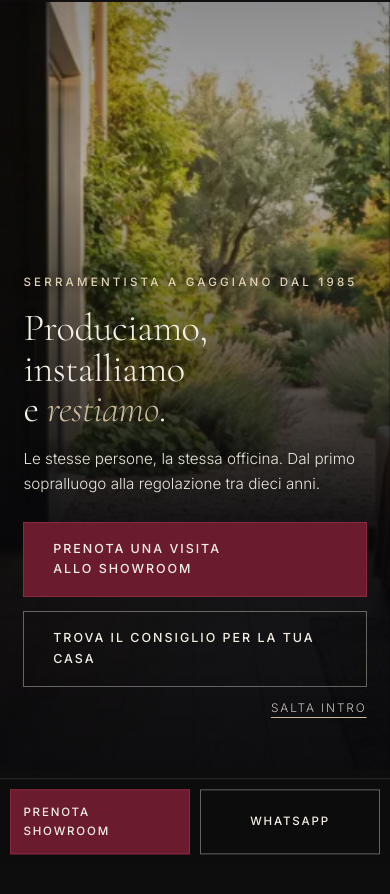
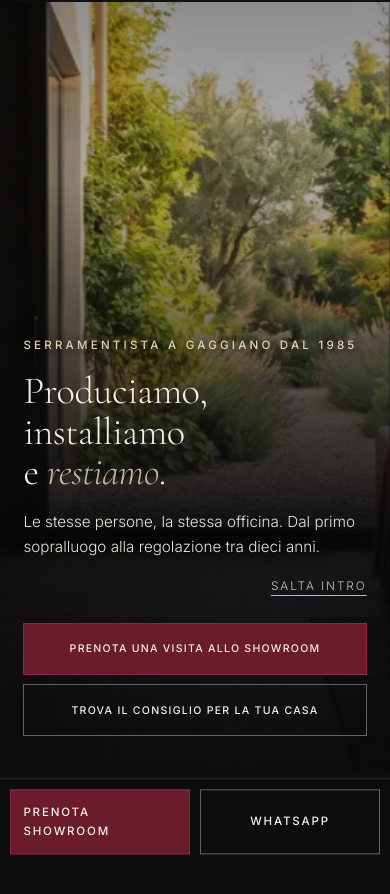
Before and after one commit to marketingbryan/cig-sito, a plain HTML site: page index.html in a window 390 px wide. Shown: the part 74-968 px from the top of the page. Drawn offline with nearby package versions, Linux system fonts and the light colour scheme.

Commit message:
fix home

```diff
--- a/assets/site.css
+++ b/assets/site.css
@@ -602,3 +602,18 @@ ul.pensieri>li::before{content:'';position:absolute;left:0;top:.75em;width:1.1re
 .icopy.c3 .btns{margin-top:1.6rem;pointer-events:auto;}
 .icopy.c3 .eyebrow{margin-bottom:1rem;}
 @media (max-width:640px){.icopy.c3{bottom:calc(env(safe-area-inset-bottom) + 5.2rem);}.icopy.c3 .btns .btn{width:100%;}}
+
+/* Intro: call to action fisse in basso in tutti e tre i momenti (al posto di «Entra»/«scorri») */
+.ictrl .icta{display:flex;flex-wrap:wrap;gap:.8rem;}
+.icopy.c3{bottom:clamp(7.5rem,16vh,10rem);}
+@media (max-width:640px){
+  .ictrl{flex-direction:column-reverse;align-items:stretch;gap:.9rem;}
+  .ictrl .skip{align-self:flex-end;}
+  .ictrl .icta{flex-direction:column;gap:.6rem;}
+  .ictrl .icta .btn{width:100%;justify-content:center;}
+  .icopy,.icopy.c3{bottom:calc(env(safe-area-inset-bottom) + 12.5rem);}
+}
+@media (max-width:640px){
+  .ictrl .icta .btn{padding:.9rem 1rem;font-size:.66rem;letter-spacing:.12em;white-space:nowrap;}
+  .icopy,.icopy.c3{bottom:calc(env(safe-area-inset-bottom) + 13.2rem);}
+}
--- a/assets/site.js
+++ b/assets/site.js
@@ -116,12 +116,14 @@
         el.style.opacity = String(vis[i]); el.style.transform = `translateY(${(1 - vis[i]) * 16}px)`;
         el.style.pointerEvents = vis[i] > 0.6 ? 'auto' : 'none';
       });
-      /* nel terzo momento il bottone «Entra» lascia spazio alle call to action */
-      const end = seg(p, 0.74, 0.8);
-      btn.style.opacity = String(1 - end); btn.style.pointerEvents = end > 0.5 ? 'none' : '';
-      if (hint) hint.style.opacity = String(1 - end);
-      const next = STOPS.findIndex(s => p < s - 0.01);
-      btnTxt.textContent = LABELS[Math.max(0, Math.min(1, next))];
+      /* le call to action restano fisse in basso in tutti e tre i momenti */
+      if (btn) {
+        const end = seg(p, 0.74, 0.8);
+        btn.style.opacity = String(1 - end); btn.style.pointerEvents = end > 0.5 ? 'none' : '';
+        if (hint) hint.style.opacity = String(1 - end);
+        const next = STOPS.findIndex(s => p < s - 0.01);
+        btnTxt.textContent = LABELS[Math.max(0, Math.min(1, next))];
+      }
     };
 
     let anim = null;
@@ -137,7 +139,7 @@
       anim = requestAnimationFrame(stepF);
     };
     const yAt = p => intro.offsetTop + p * (intro.offsetHeight - innerHeight);
-    btn.addEventListener('click', () => {
+    if (btn) btn.addEventListener('click', () => {
       const p = progress();
       const next = STOPS.find(s => p < s - 0.01);
       if (next === undefined) tweenTo(content.offsetTop, 900);
@@ -148,7 +150,7 @@
 
     if (reduce) {
       intro.style.height = '100vh';
-      btn.style.display = 'none'; ext.style.opacity = 0; home.style.opacity = 1; c[0].style.opacity = 0; c[2].style.opacity = 1; c[2].style.pointerEvents = 'auto';
+      if (btn) btn.style.display = 'none'; ext.style.opacity = 0; home.style.opacity = 1; c[0].style.opacity = 0; c[2].style.opacity = 1; c[2].style.pointerEvents = 'auto';
     } else {
       let ticking = false;
       addEventListener('scroll', () => { if (!ticking) { ticking = true; requestAnimationFrame(() => { ticking = false; render(); }); } }, { passive: true });
--- a/index.html
+++ b/index.html
@@ -32,7 +32,7 @@
 <main>
 <!-- ═══ INTRO · si entra nel Centro Infissi reale ═══════════════════════
      Livello sopra la home: il contenuto della pagina è già tutto qui sotto.
-     Si avanza con lo scroll o con il bottone; «Salta intro» porta al contenuto. -->
+     Si avanza con lo scroll; le due call to action restano fisse in tutti e tre i momenti. «Salta intro» porta al contenuto. -->
 <section class="intro" id="intro" aria-label="Introduzione: dalla sede di Gaggiano a casa tua">
   <div class="stage">
     <div class="scene s-ext" style="opacity:1;"><img src="assets/img/cig-sede-1920.webp" srcset="assets/img/cig-sede-960.webp 960w, assets/img/cig-sede-1920.webp 1920w" sizes="100vw" width="1920" height="1072" alt="La sede di Centro Infissi Gaggiano in via Danimarca 7, Vigano di Gaggiano" decoding="async"></div>
@@ -48,11 +48,9 @@
       <p class="sub">Showroom e produzione sotto lo stesso tetto, a Vigano di Gaggiano. Con le nostre mani e le nostre macchine.</p></div>
     <div class="icopy c3"><span class="eyebrow">Serramentista a Gaggiano dal 1985</span>
       <h2 class="big" style="font-size:clamp(2.4rem,5.6vw,4.8rem);max-width:15ch;">Produciamo, installiamo e <em>restiamo</em>.</h2>
-      <p class="sub">Le stesse persone, la stessa officina. Dal primo sopralluogo alla regolazione tra dieci anni.</p>
-      <div class="btns"><a href="showroom/index.html" class="btn">Prenota una visita allo showroom</a><a class="btn ghost" href="#situazioni">Trova il consiglio per la tua casa</a></div></div>
+      <p class="sub">Le stesse persone, la stessa officina. Dal primo sopralluogo alla regolazione tra dieci anni.</p></div>
     <div class="ictrl">
-      <div class="left"><button class="btn btn-open" id="btnOpen" type="button"><span class="t">Entra</span><span class="arr"></span></button>
-        <span class="hint">oppure scorri</span></div>
+      <div class="left icta"><a href="showroom/index.html" class="btn">Prenota una visita allo showroom</a><a class="btn ghost" href="#situazioni">Trova il consiglio per la tua casa</a></div>
       <button class="skip" id="skipIntro" type="button">Salta intro</button>
     </div>
   </div>
```
